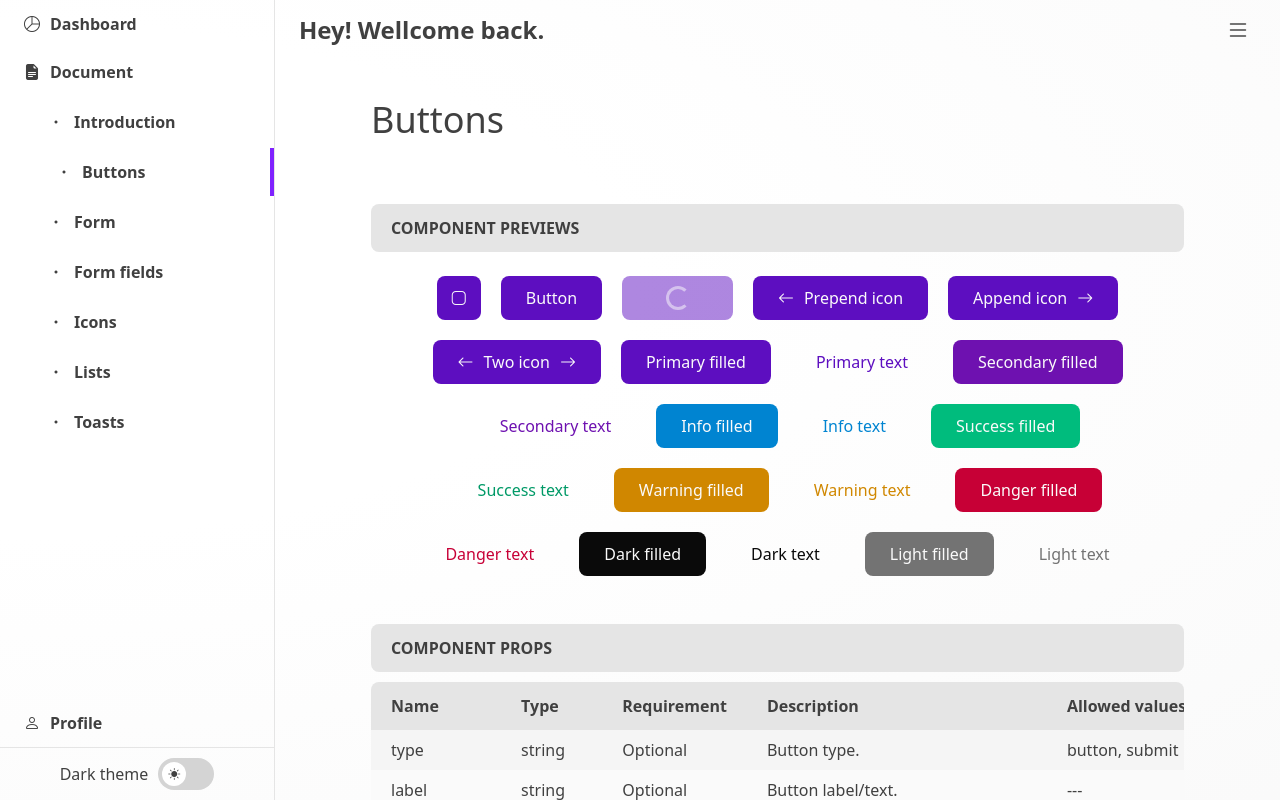
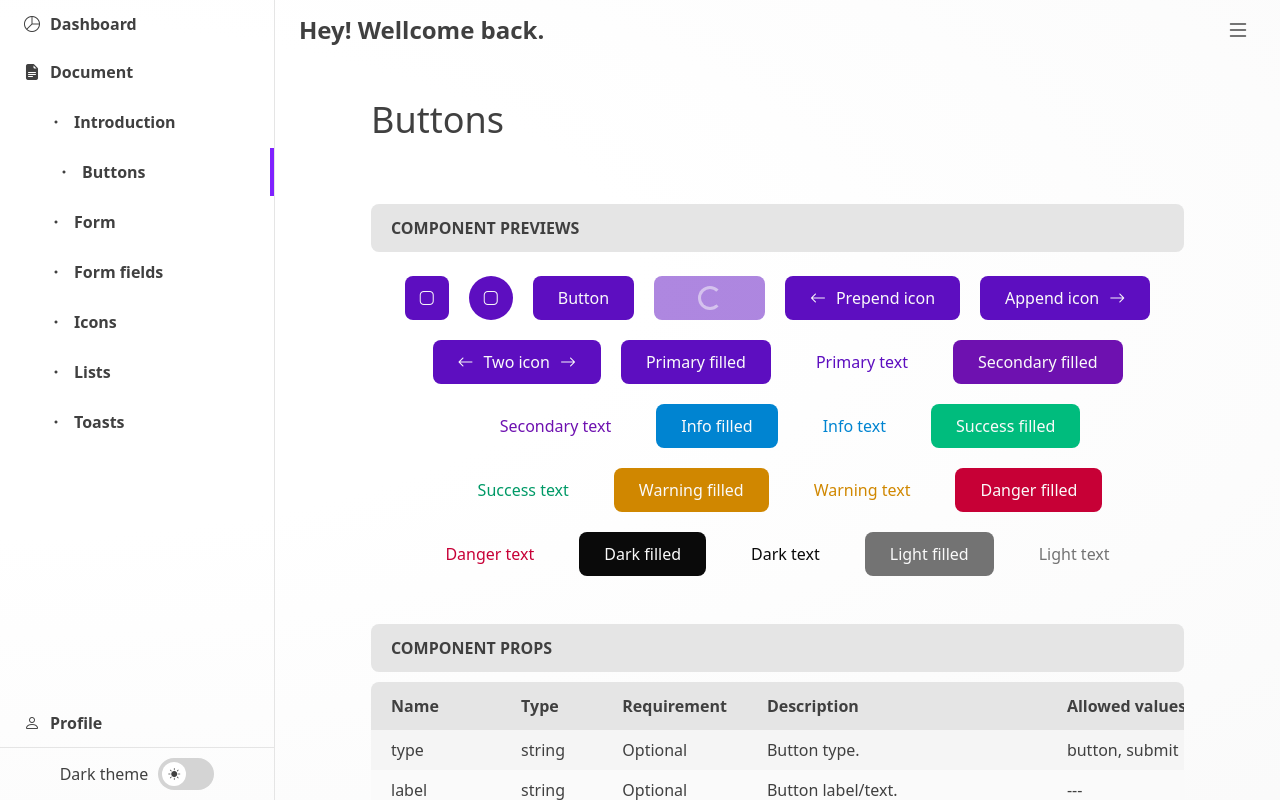
Before and after one commit to ernandesrs/pproj_vapp, a Vue app: page /dashboard/docs/buttons in a window 1280 px wide. Built offline with nearby package versions, Linux system fonts and the light colour scheme.

Commit message:
button circle

```diff
--- a/src/components/ui/CButton.vue
+++ b/src/components/ui/CButton.vue
@@ -1,6 +1,5 @@
 <template>
-    <button
-        class="relative duration-200 border border-transparent rounded-lg disabled:opacity-75 disabled:cursor-not-allowed"
+    <button class="relative duration-200 border border-transparent disabled:opacity-75 disabled:cursor-not-allowed"
         :class="getStyle" :type="props.type">
 
         <!-- button loading content -->
@@ -60,7 +59,7 @@ const getStyle = computed((): string => {
     const color = colors[props.variant][props.color];
     const onlyIcon = props.label == undefined;
 
-    return (onlyIcon ? 'size-11 ' : 'h-11 px-6 ') + color + (props.loading ? ' animate-pulse cursor-progress pointer-events-none' : ' cursor-pointer');
+    return (onlyIcon ? 'size-11 ' : 'h-11 px-6 ') + (props.circle ? 'rounded-full ' : 'rounded-lg ') + color + (props.loading ? ' animate-pulse cursor-progress pointer-events-none' : ' cursor-pointer');
 });
 
 </script>
--- a/src/types/components/ui/button_type.ts
+++ b/src/types/components/ui/button_type.ts
@@ -10,4 +10,5 @@ export interface ButtonProps {
     icon?: string,
     appendIcon?: string,
     loading?: boolean,
+    circle?: boolean,
 };
--- a/src/views/dash/doc/ButtonsView.vue
+++ b/src/views/dash/doc/ButtonsView.vue
@@ -58,6 +58,13 @@
                             allowedValues: '---',
                             defaultValue: 'false'
                         },
+                        {
+                            name: 'circle',
+                            type: 'boolean',
+                            desc: 'Full rounded button.',
+                            allowedValues: '---',
+                            defaultValue: 'false'
+                        },
                     ]
                 }
             }
@@ -65,6 +72,7 @@
 
             <template #previews>
                 <CButton icon="app" />
+                <CButton icon="app" circle />
                 <CButton label="Button" />
                 <CButton label="Loading" loading />
                 <CButton icon="arrow-left" label="Prepend icon" />
@@ -99,6 +107,7 @@
             <template #codes>
                 <textarea>
                 <CButton icon="app" />
+                <CButton icon="app" circle />
                 <CButton label="Button" />
                 <CButton label="Loading" loading />
                 <CButton icon="arrow-left" label="Prepend icon" />
```
